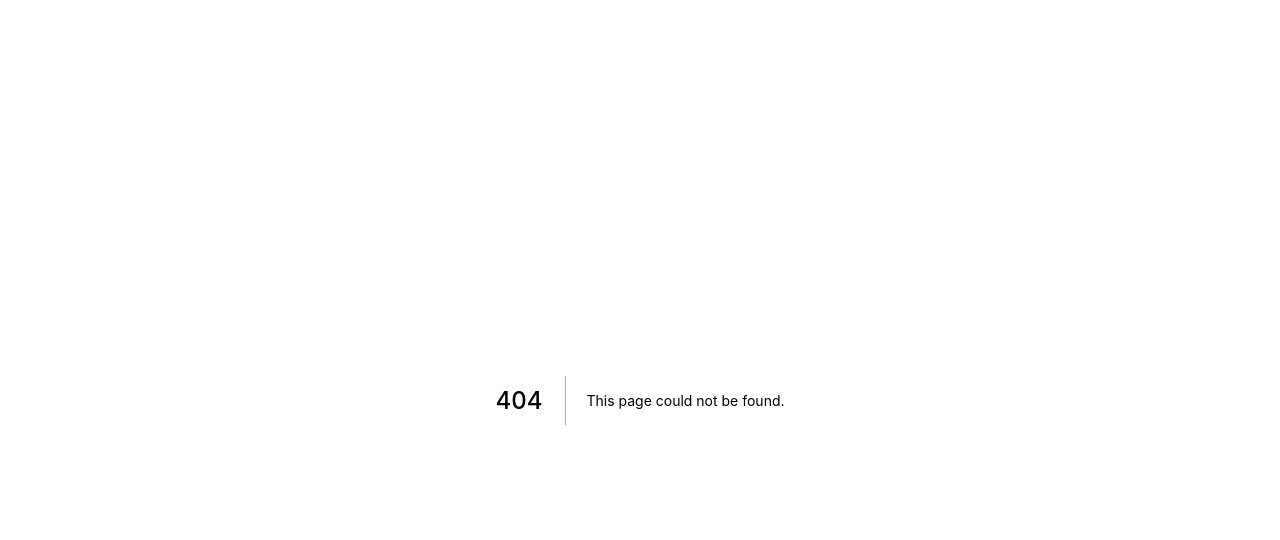
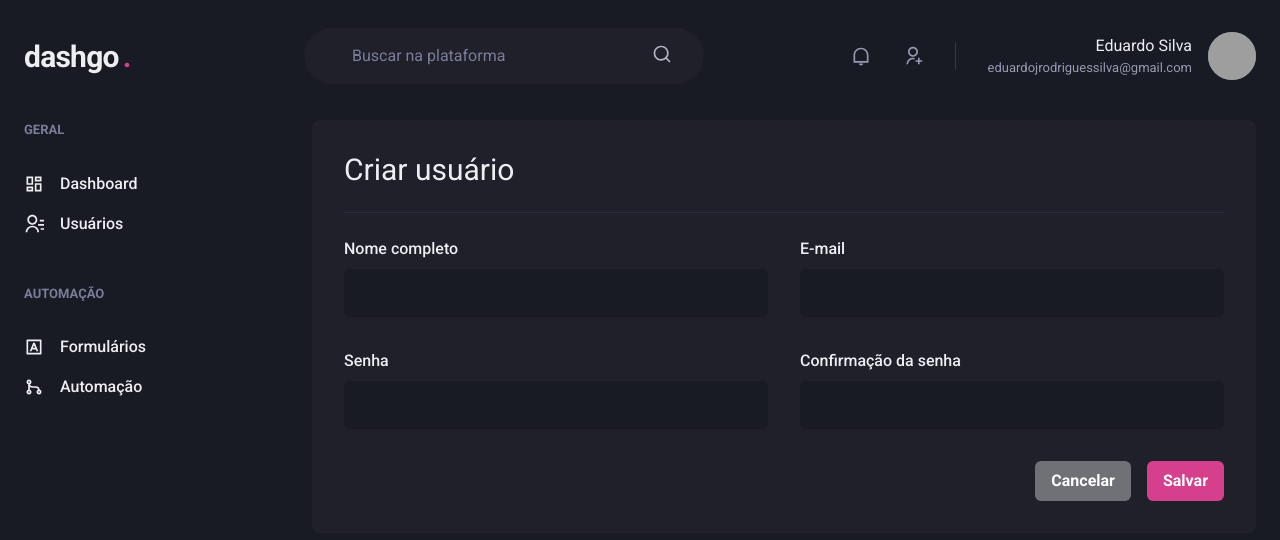
Before and after one commit to eduardojrsilva/dashgo, a Next.js app: page /users/create in a window 1280 px wide. Before the commit this address had no page. Shown: the top 540 px of the page. Built offline with nearby package versions, Linux system fonts and the light colour scheme; grey boxes are pictures that could not be loaded.

Commit message:
creating user registration

```diff
--- a/src/components/Form/Input.tsx
+++ b/src/components/Form/Input.tsx
@@ -8,7 +8,7 @@ interface InputProps extends ChakraInputProps {
 export function Input({ name, label, ...rest }: InputProps) {
   return (
     <FormControl>
-      { !!label && <FormLabel htmlFor="email">E-mail</FormLabel> }
+      { !!label && <FormLabel htmlFor="email">{label}</FormLabel> }
       <ChakraInput
         name="email"
         id="email"
--- /dev/null
+++ b/src/pages/users/create.tsx
@@ -0,0 +1,42 @@
+import { Box, Button, Divider, Flex, Heading, HStack, SimpleGrid, VStack } from "@chakra-ui/react";
+
+import { Input } from "../../components/Form/Input";
+import { Header } from "../../components/Header";
+import { Sidebar } from "../../components/Sidebar";
+
+export default function CreateUser() {
+  return (
+    <Box>
+      <Header />
+
+      <Flex w="100%" my="6" maxWidth={1480} mx="auto" px="6">
+        <Sidebar />
+
+        <Box flex="1" borderRadius={8} bg="gray.800" p="8">
+          <Heading size="lg" fontWeight="normal">Criar usuário</Heading>
+
+          <Divider my="6" borderColor="gray.700" />
+
+          <VStack spacing="8">
+            <SimpleGrid minChildWidth="240px" spacing="8" w="100%">
+              <Input name="name" label="Nome completo" />
+              <Input name="email" type="email" label="E-mail" />
+            </SimpleGrid>
+
+            <SimpleGrid minChildWidth="240px" spacing="8" w="100%">
+              <Input name="password" type="password" label="Senha" />
+              <Input name="password_confirmation" type="password" label="Confirmação da senha" />
+            </SimpleGrid>
+          </VStack>
+
+          <Flex mt="8" justify="flex-end">
+            <HStack spacing="4">
+              <Button colorScheme="whiteAlpha">Cancelar</Button>
+              <Button colorScheme="pink">Salvar</Button>
+            </HStack>
+          </Flex>
+        </Box>
+      </Flex>
+    </Box>
+  );
+}
```
